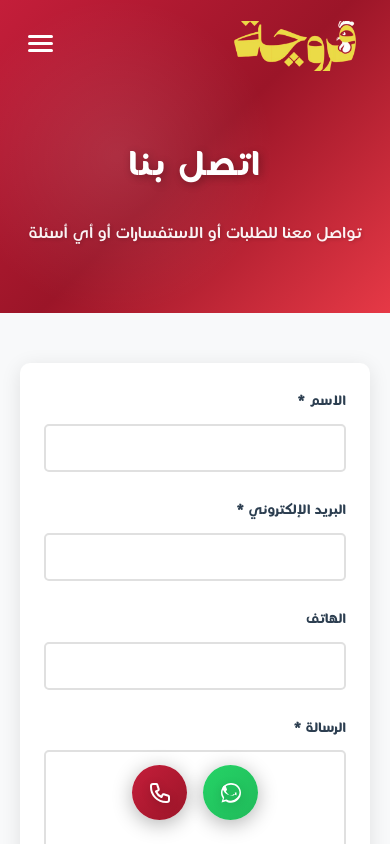
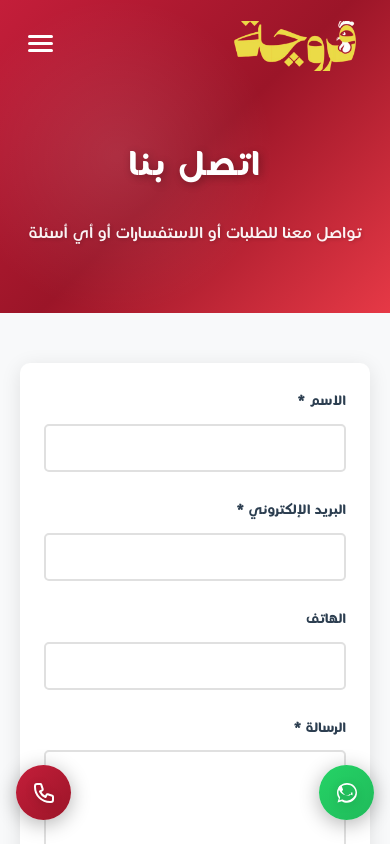
Before and after one commit to Youssefatef289/Farouja-, a React (Vite) app: page /contact in a window 390 px wide. Shown: the top 844 px of the page. Built offline with nearby package versions, Linux system fonts and the light colour scheme.

Commit message:
Fix floating buttons position: WhatsApp on right, Phone on left (RTL)

```diff
--- a/src/components/FloatingButtons.css
+++ b/src/components/FloatingButtons.css
@@ -48,7 +48,7 @@
 .floating-btn-whatsapp {
   background: linear-gradient(135deg, #25D366, #20ba5a);
   color: var(--white);
-  margin-right: auto;
+  margin-left: auto; /* على اليمين في RTL */
 }
 
 .floating-btn-whatsapp:hover {
@@ -60,7 +60,7 @@
 .floating-btn-phone {
   background: linear-gradient(135deg, var(--primary-red), var(--dark-red));
   color: var(--white);
-  margin-left: auto;
+  margin-right: auto; /* على الشمال في RTL */
 }
 
 .floating-btn-phone:hover {
```
